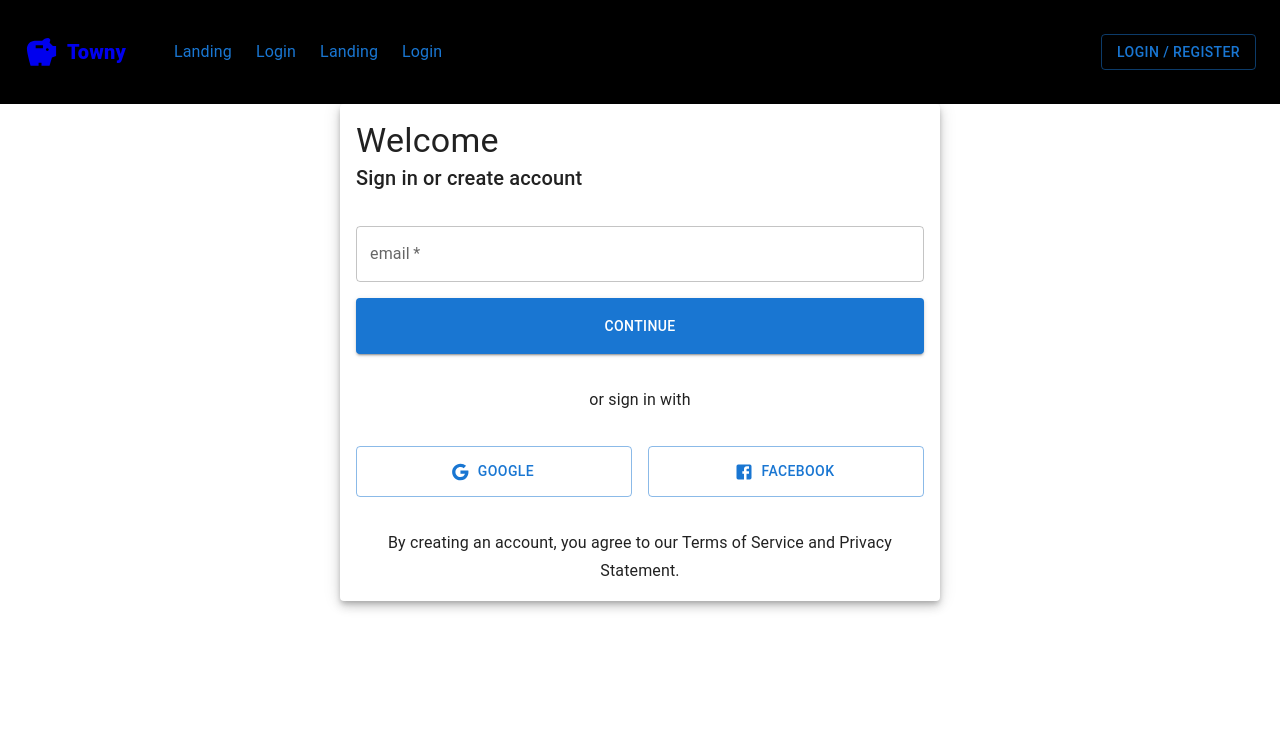
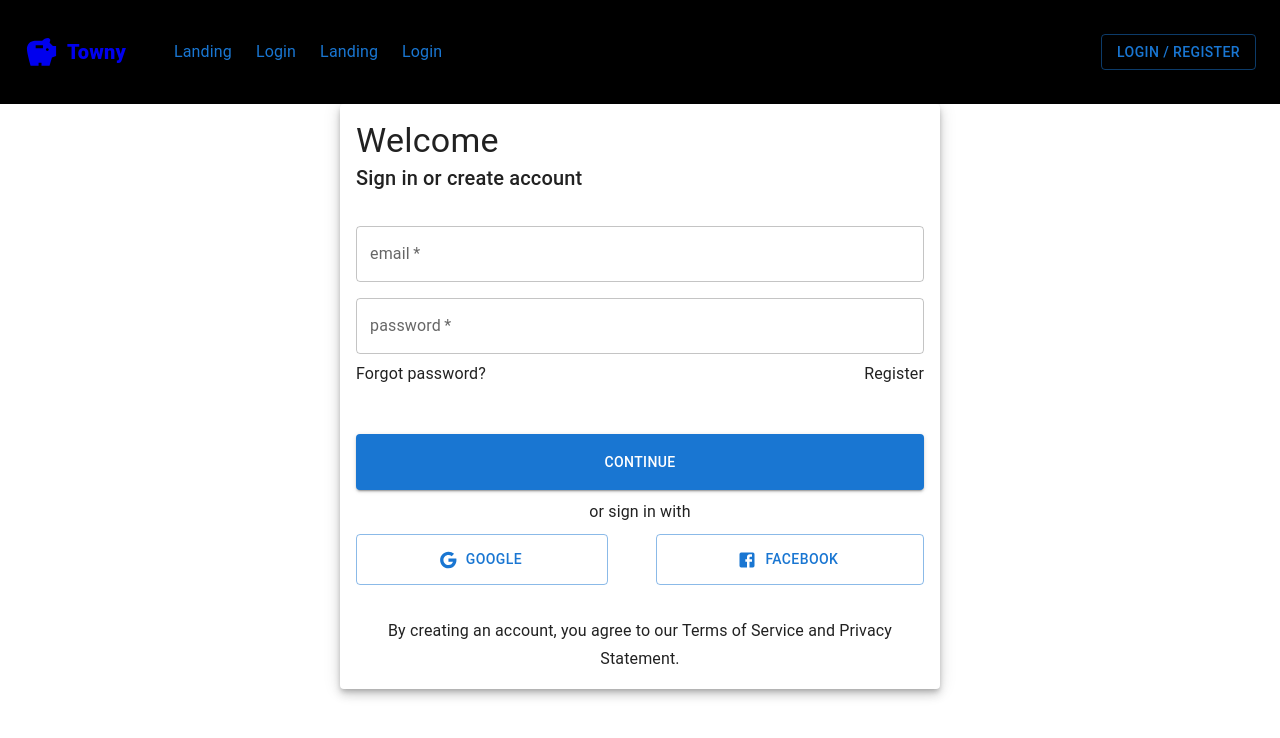
Before and after one commit to GeorgeIonita1/Towny_client, a React (Vite) app: page /login in a window 1280 px wide. Shown: the top 738 px of the page. Built offline with nearby package versions, Linux system fonts and the light colour scheme.

Commit message:
Form structure improvements

```diff
--- a/src/App.tsx
+++ b/src/App.tsx
@@ -2,7 +2,7 @@ import { CssBaseline, Box } from '@mui/material';
 import { ThemeProvider } from '@mui/material/styles';
 import { Route, Routes } from 'react-router-dom';
 
-import FormLogin from './components/FormLogin';
+import FormLogin from './components/forms/FormLogin';
 import Header from './components/Header';
 import Landing from './pages/Landing';
 import { theme } from './mui/theme';
--- a/src/components/FormLogin.tsx
+++ /dev/null
@@ -1,50 +0,0 @@
-// todo: integrate formik
-// maybe add some <sections> for future places
-
-import { Paper, Box, Typography, TextField, Button, Grid } from '@mui/material';
-import GoogleIcon from '@mui/icons-material/Google';
-import FacebookIcon from '@mui/icons-material/Facebook';
-
-export default function FormLogin() {
-    const continueWithEmail = false;
-
-    return (
-        <Box sx={{ maxWidth: 600, m: '0 auto' }}>
-            <Paper elevation={6} sx={{ p: 2 }}>
-                <Typography variant='h4' component='h1'>Welcome</Typography>
-                <Typography variant='h6' component='h2'>Sign in or create account</Typography>
-
-                <Box sx={[
-                    continueWithEmail && { display: 'none' }
-                ]}>
-                    <Box component='form' sx={{ mt: 4 }}>
-                        <TextField label="email" variant="outlined" required sx={{ mb: 2 }} fullWidth />
-                        <Button variant='contained' sx={{ display: 'block', py: '1rem' }} fullWidth>Continue</Button>
-                    </Box>
-
-                    <Typography variant='subtitle1' component='h3' align='center' sx={{ mt: 4 }}>or sign in with</Typography>
-                    <Grid container spacing={2} sx={{ mt: 2 }}>
-                        <Grid item xs={12} sm={6}>
-                            <Button variant='outlined' fullWidth startIcon={<GoogleIcon />} sx={{ py: 1.5 }}>Google</Button>
-                        </Grid>
-                        <Grid item xs={12} sm={6}>
-                            <Button variant='outlined' fullWidth startIcon={<FacebookIcon />} sx={{ py: 1.5 }}>Facebook</Button>
-                        </Grid>
-                    </Grid>
-                </Box>
-
-                {/* create account with email */}
-                <Box sx={[
-                    !continueWithEmail && { display: 'none' }
-                ]}>
-                    <Box component='form' sx={{ mt: 4 }}>
-                        <TextField label="password" type='password' variant="outlined" required sx={{ display: 'block', mb: 2 }} fullWidth />
-                        <TextField label="confirm password" type='password' variant="outlined" required sx={{ display: 'block', mb: 2 }} fullWidth />
-                        <Button variant='contained' sx={{ display: 'block', py: '1rem' }} fullWidth>Create account</Button>
-                    </Box>
-                </Box>
-                    <Typography variant='subtitle1' component='h3' align='center' sx={{ mt: 4 }}>By creating an account, you agree to our Terms of Service and Privacy Statement.</Typography>
-            </Paper>
-        </Box>
-    )
-}
--- /dev/null
+++ b/src/components/forms/FormLogin.tsx
@@ -0,0 +1,40 @@
+// todo: integrate formik
+// maybe add some <sections> for future places
+
+import { Paper, Box, Typography, TextField, Button } from '@mui/material';
+import GoogleIcon from '@mui/icons-material/Google';
+import FacebookIcon from '@mui/icons-material/Facebook';
+import { useState } from 'react';
+
+export default function FormLogin() {
+    const [isRegister, setIsRegister] = useState(false);
+
+    return (
+        <Box sx={{ maxWidth: 600, m: '0 auto' }}>
+            <Paper elevation={6} sx={{ p: 2 }}>
+                <Typography variant='h4' component='h1'>Welcome</Typography>
+                <Typography variant='h6' component='h2'>Sign in or create account</Typography>
+
+                <Box component='form' sx={{ mt: 4, '& > *': { width: 1 } }}>
+                    <TextField label="email" variant="outlined" required sx={{ mb: 2 }} />
+                    <TextField label="password" type='password' variant="outlined" required sx={{ mb: 1 }} />
+                    { isRegister && <TextField label="confirm password" type='password' variant="outlined" required sx={{ display: 'block', mb: 2 }} fullWidth /> }
+
+                    <Box sx={{ display: 'flex', justifyContent: 'space-between', mb: 6 }}>
+                        <Typography>Forgot password?</Typography>
+                        { !isRegister && <Typography onClick={() => setIsRegister(true)}>Register</Typography>}
+                    </Box>
+                    <Button variant='contained' sx={{ py: '1rem' }}>Continue</Button>
+                </Box>
+
+                <Typography variant='subtitle1' component='h3' align='center' sx={{ mt: 1}}>or sign in with</Typography>
+
+                <Box sx={{ display: 'flex', justifyContent: 'space-between', gap: 6, '& .MuiButton-root': { py: 1.5, flexGrow: 1 }, mt: 1 }}>
+                        <Button variant='outlined' startIcon={<GoogleIcon />}>Google</Button>
+                        <Button variant='outlined' startIcon={<FacebookIcon />}>Facebook</Button>
+                </Box>
+                    <Typography variant='subtitle1' component='h3' align='center' sx={{ mt: 4 }}>By creating an account, you agree to our Terms of Service and Privacy Statement.</Typography>
+            </Paper>
+        </Box>
+    )
+}
```
